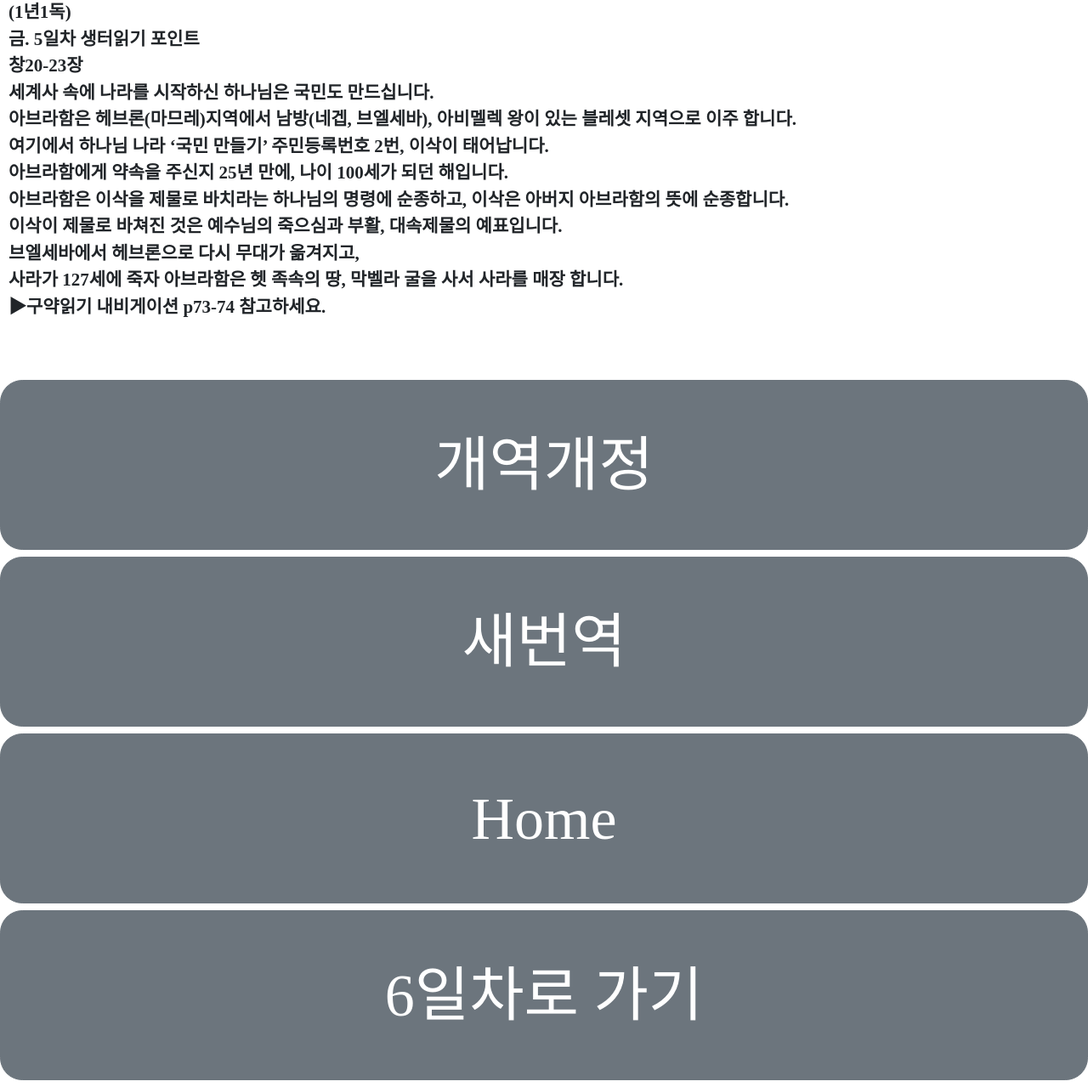
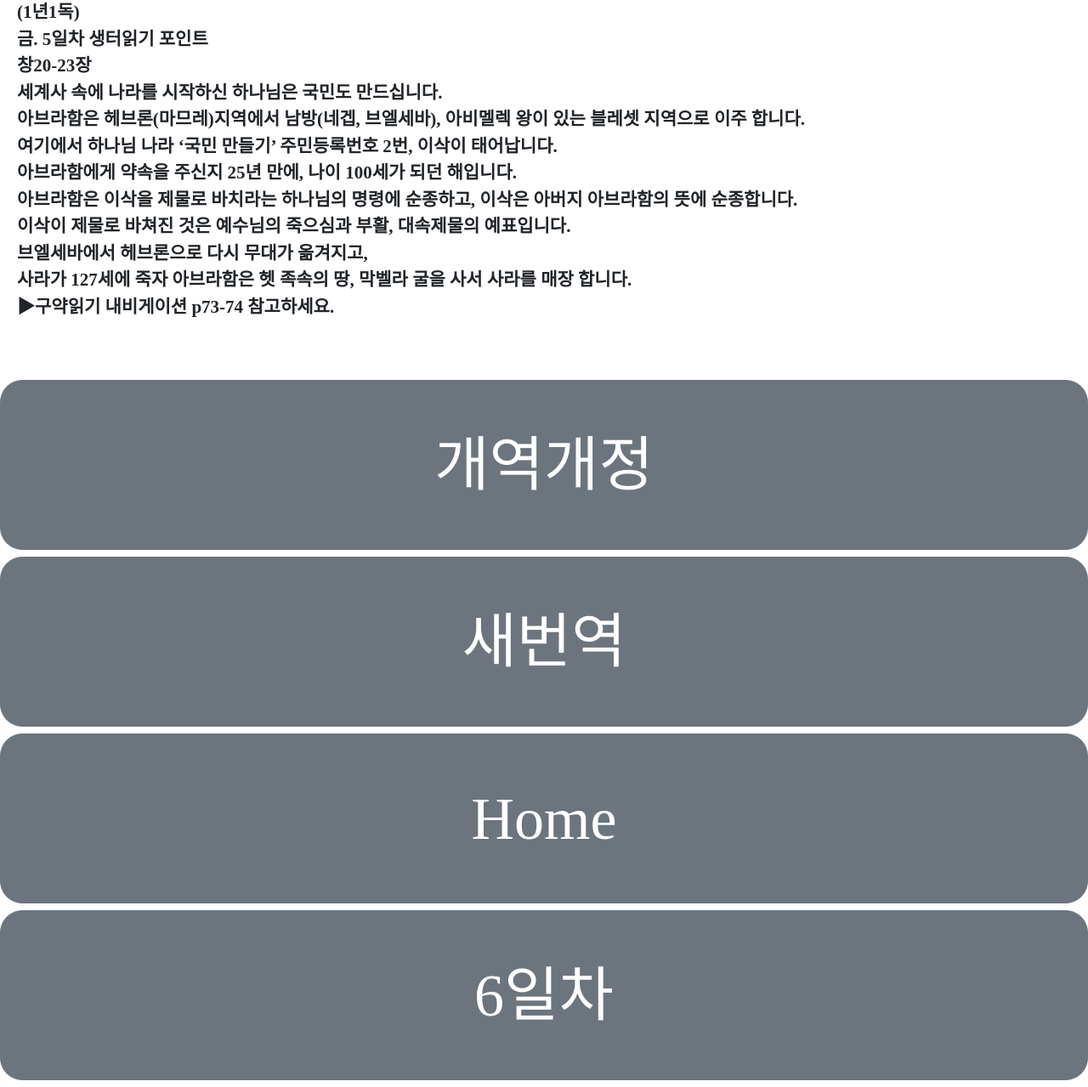
Before and after one commit to stkgim/Reading_bible, a plain HTML site: page 5.html in a window 1280 px wide. Shown: the part 106-1385 px from the top of the page at 85% size. Drawn offline with nearby package versions, Linux system fonts and the light colour scheme.

Commit message:
modified padding

```diff
--- a/5.html
+++ b/5.html
@@ -25,5 +25,5 @@
     <a href="https://youtu.be/jrRTMUd4oKc"><button type="button" class="btn btn-secondary">개역개정</button></a>
     <a href="https://youtu.be/Yjc6VRAlD5U"><button type="button" class="btn btn-secondary">새번역</button></a>
     <a href="index.html"><button type="button" class="btn btn-secondary">Home</button></a>
-    <a href="6.html"><button type="button" class="btn btn-secondary">6일차로 가기</button></a>
+    <a href="6.html"><button type="button" class="btn btn-secondary">6일차</button></a>
 </body>
--- a/style.css
+++ b/style.css
@@ -19,6 +19,6 @@
 p {
     font-size: 30%;
     text-align: justify;
-    margin-left: 10px;
-    margin-right: 10px;
+    margin-left: 20px;
+    margin-right: 20px;
 }
```
Also changed, not shown: 4.html (+1 -1 lines).
